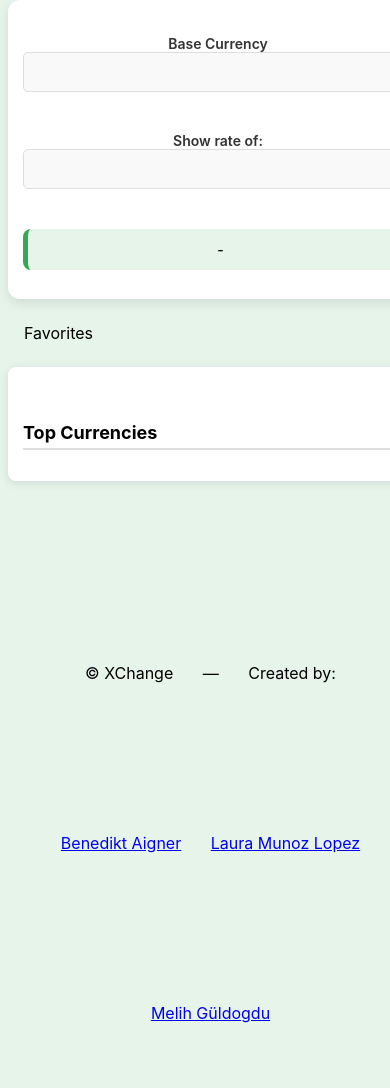
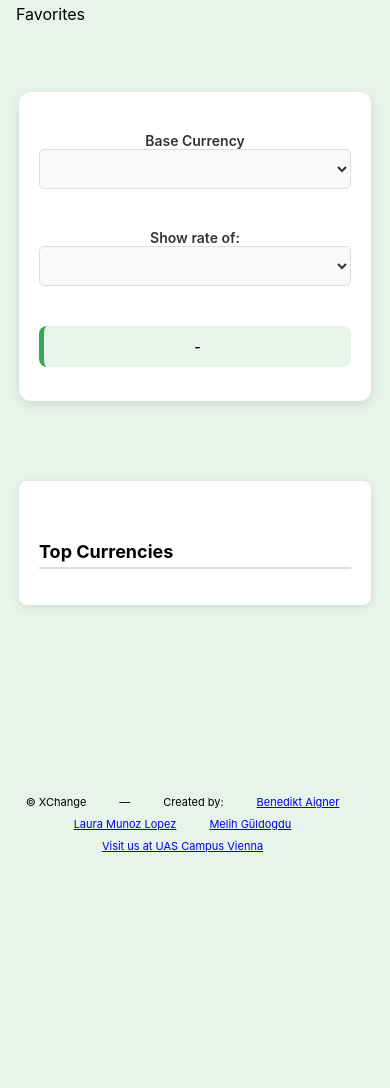
Before and after one commit to AignerBenedikt/XChange, a website: page frontend/exchangeRates.html in a window 390 px wide. Shown: the part 94-1182 px from the top of the page. After the commit the page ends 958 px from the top, so only its background shows below. Drawn offline with Linux system fonts and the light colour scheme; no server answers.

Commit message:
The exchangeRates site is now responsive too

```diff
--- a/frontend/css/exchangeRates.css
+++ b/frontend/css/exchangeRates.css
@@ -15,7 +15,6 @@ body {
         "header header header"
         "nav main currencies"
         "footer footer footer";
-    padding: 1.25rem;
 }
 
 header {
@@ -34,7 +33,7 @@ nav {
 nav ul {
     list-style-type: none;
     margin: 0;
-    padding: 0;
+    padding: 1.25rem;
 }
 
 nav li {
@@ -43,7 +42,7 @@ nav li {
 }
 
 nav a {
-    font-size: 1.375rem; /* 22px */
+    font-size: 1.375rem;
     text-decoration: none;
     color: black;
     display: inline-block;
@@ -52,9 +51,9 @@ nav a {
 main {
     text-align: center;
     grid-area: main;
-    max-width: 37.5rem; /* 600px */
+    max-width: 37.5rem;
     width: 100%;
-    height: auto;
+    height: 60%;
     margin: 2.5rem auto;
     padding: 1.25rem;
     background-color: #ffffff;
@@ -153,11 +152,22 @@ footer {
     color: black;
 }
 
+footer ul {
+    display: flex;
+    flex-wrap: wrap;
+    justify-content: center;
+    gap: 0.5rem;
+    padding: 0;
+    max-width: 100%;
+    list-style: none;
+    margin-top: 9.375rem;
+}
+
 footer li {
     display: inline-block;
-    margin-top: 9.375rem;
     margin-right: 1.5625rem;
     list-style: none;
+    white-space: nowrap;
 }
 
 #heading {
@@ -188,17 +198,21 @@ footer li {
         grid-template-columns: 1fr;
         grid-template-areas:
             "header"
+            "nav"
             "main"
-            "nav"
             "currencies"
             "footer";
     }
 
     main, section[aria-label="Wechselkurse"] {
-        width: 100%;
-        max-width: 100%;
-        margin: 1rem 0;
+        width: 80%;
+        padding: 1.25rem;
     }
+
+    main {
+        height: auto;
+    }
+
 
     nav ul {
         display: flex;
@@ -216,20 +230,32 @@ footer li {
     }
 
     #logo {
-        margin-left: 0;
+        max-width: 60px;
+        height: auto;
     }
 }
 
 
-/* Media Query für Geräte mit max. 480px Breite */
+/* media query for maximum width of 480px - dedicated to smartphones */
 @media (max-width: 480px) {
     body {
-        padding: 8px;
+        display: grid;
+        grid-template-columns: 1fr;
+        grid-template-areas:
+            "header"
+            "nav"
+            "main"
+            "currencies"
+            "footer";
     }
 
     main, section[aria-label="Wechselkurse"] {
-        width: 100%;
-        padding: 15px;
+        width: 80%;
+        padding: 1.25rem;
+    }
+
+    main {
+        height: auto;
     }
 
     nav a {
@@ -253,4 +279,10 @@ footer li {
         font-size: 20px;
         text-align: center;
     }
+
+    footer {
+        flex-direction: column;
+        text-align: center;
+        font-size: 11px;
+    }
 }
--- a/frontend/exchangeRates.html
+++ b/frontend/exchangeRates.html
@@ -2,6 +2,7 @@
 <html lang="en">
 <head>
     <meta charset="UTF-8">
+    <meta name="viewport" content="width=device-width, initial-scale=1.0">
     <title>Current Exchange Rates</title>
     <link rel="stylesheet" href="css/exchangeRates.css">
 </head>
```
